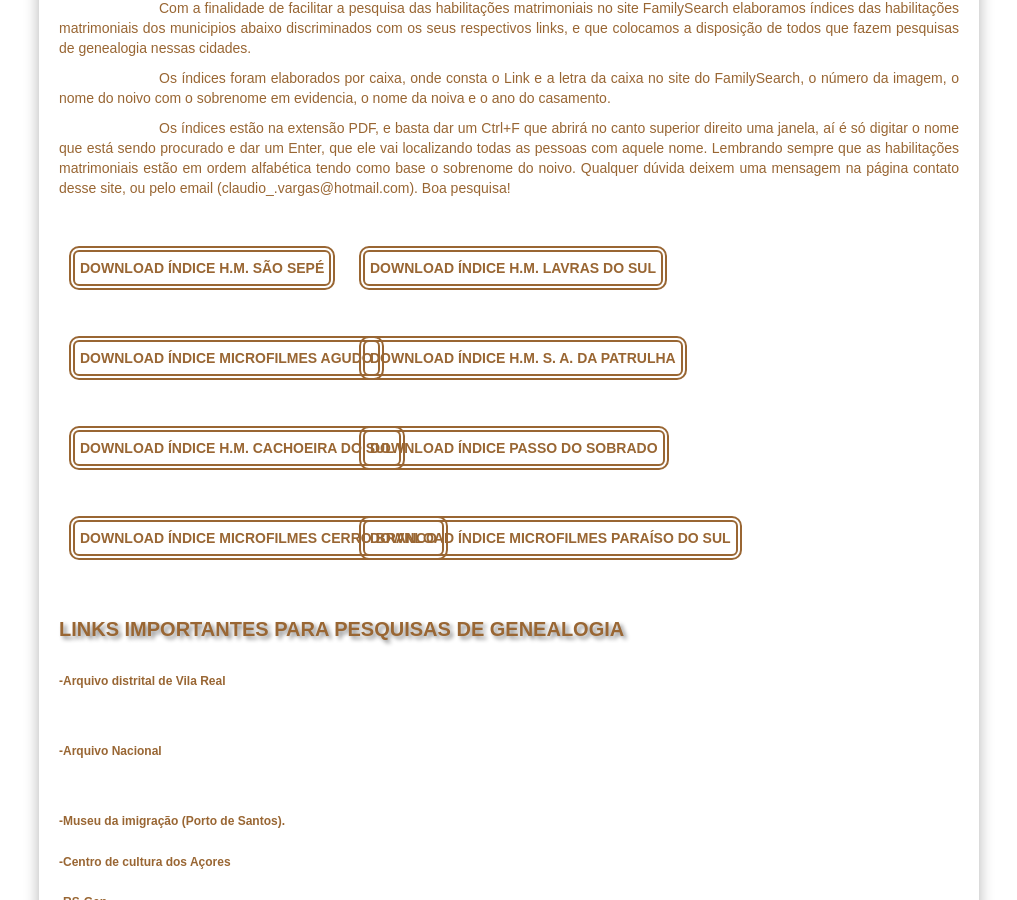
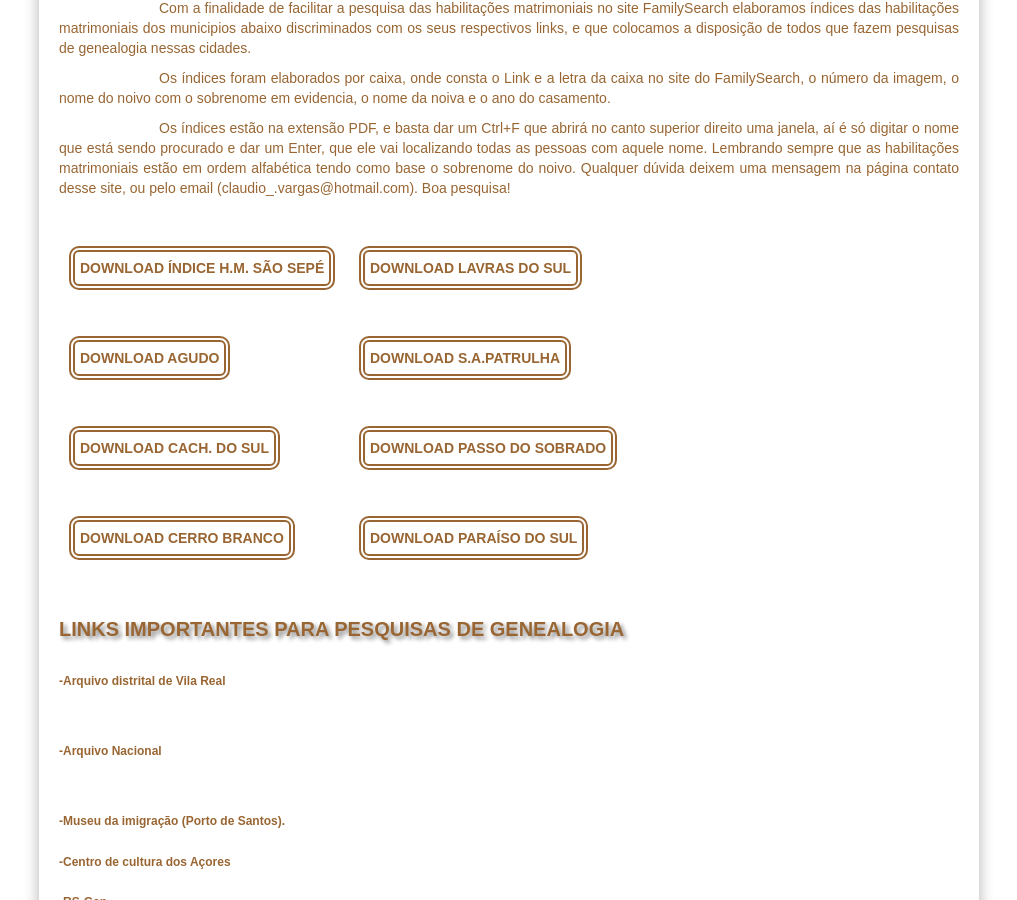
Before and after one commit to claudiovargas1955/claudiovargas1955.github.io, a Jekyll site: the page built from _pages/downloads.html, in a window 1280 px wide and 900 px high, scrolled down 406 px. Shown: the whole window, without its empty margins (131-1148 px from the left). Built offline with Jekyll 4.4.1, drawn with Linux system fonts in a browser that asks for light colours; some web fonts are replaced.

Commit message:
Update downloads.html

```diff
--- a/_pages/downloads.html
+++ b/_pages/downloads.html
@@ -155,13 +155,13 @@ mensagem na página contato desse site, ou pelo email (claudio_.vargas@hotmail.c
 
 <div id="indices">
 <a class="indls" href="/media/indice são sepé.pdf" target="_blank">DOWNLOAD ÍNDICE H.M. SÃO SEPÉ</a><br>
-<a class="indsap" href="/media/indice lavras do sul.pdf" target="_blank">DOWNLOAD ÍNDICE H.M. LAVRAS DO SUL</a><br>
-<a class="indcs" href="/media/indice agudo.pdf" target="_blank">DOWNLOAD ÍNDICE MICROFILMES AGUDO</a><br>
-<a class="indlcs" href="/media/pdf" target="_blank" target="_blank">DOWNLOAD ÍNDICE H.M. S. A. DA PATRULHA</a><br>
-<a class="indlds" href="/media/indice cachoeira do sul.pdf" target="_blank">DOWNLOAD ÍNDICE H.M. CACHOEIRA DO SUL</a><br>
-<a class="indlfs" href="/media/indice passo do sobrado.pdf" target="_blank">DOWNLOAD ÍNDICE PASSO DO SOBRADO</a><br>
-<a class="indlgs" href="/media/indice cerro branco.pdf" target="_blank">DOWNLOAD ÍNDICE MICROFILMES CERRO BRANCO</a><br>
-<a class="indlhs" href="/media/indice paraíso do sul.pdf" target="_blank">DOWNLOAD ÍNDICE MICROFILMES PARAÍSO DO SUL</a>
+<a class="indsap" href="/media/indice lavras do sul.pdf" target="_blank">DOWNLOAD LAVRAS DO SUL</a><br>
+<a class="indcs" href="/media/indice agudo.pdf" target="_blank">DOWNLOAD AGUDO</a><br>
+<a class="indlcs" href="/media/pdf" target="_blank" target="_blank">DOWNLOAD S.A.PATRULHA</a><br>
+<a class="indlds" href="/media/indice cachoeira do sul.pdf" target="_blank">DOWNLOAD CACH. DO SUL</a><br>
+<a class="indlfs" href="/media/indice passo do sobrado.pdf" target="_blank">DOWNLOAD PASSO DO SOBRADO</a><br>
+<a class="indlgs" href="/media/indice cerro branco.pdf" target="_blank">DOWNLOAD CERRO BRANCO</a><br>
+<a class="indlhs" href="/media/indice paraíso do sul.pdf" target="_blank">DOWNLOAD PARAÍSO DO SUL</a>
 </div>
 
 <h3>LINKS IMPORTANTES PARA PESQUISAS DE GENEALOGIA</h3><br>
```
